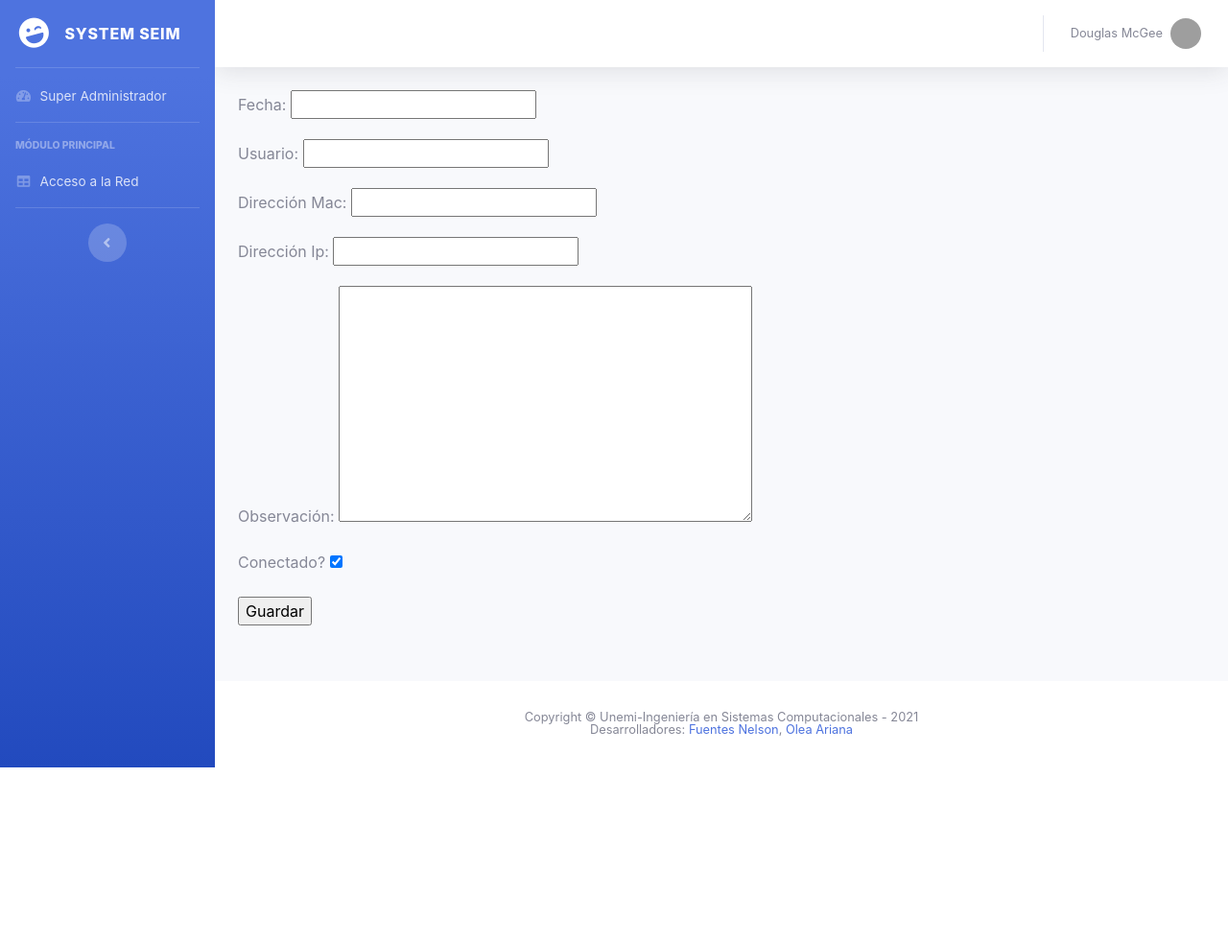
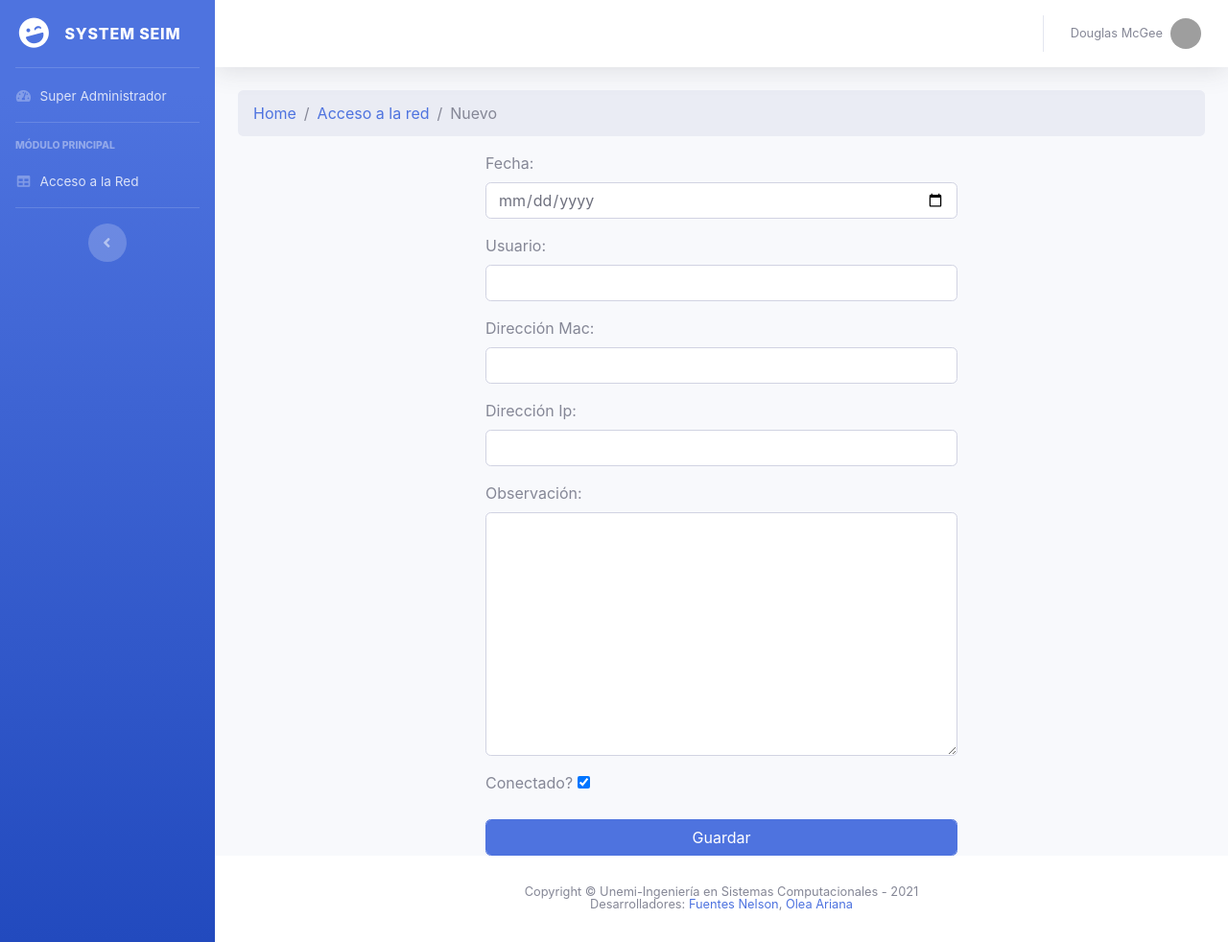
Before and after one commit to KevinPeraltaF/SofwareMies, a Django app: page /AccesoRed/nuevo in a window 1280 px wide. Shown: the whole page at 96% size. Before the commit the page ends 800 px from the top, so only its background shows below. Run offline with Django 3.2, Linux system fonts and the light colour scheme; some libraries are stand-ins or nearby versions; grey boxes are pictures that could not be loaded.

Commit message:
formulario con estilos boostrap

```diff
--- /dev/null
+++ b/mies/red/forms.py
@@ -0,0 +1,45 @@
+from django import forms
+from .models import AccesoRed
+
+class AccesoRedForm(forms.ModelForm):
+    """Form definition for AccesoRed."""
+
+    class Meta:
+        """Meta definition for AccesoRedform."""
+        model = AccesoRed
+        fields = ('fecha','usuario','direccion_mac','direccion_ip','observacion','estado',)
+        widgets = {
+            'fecha': forms.TextInput(
+                attrs={
+                    'type':'date',
+                    'class': 'form-control'
+                }
+            ),
+            'usuario': forms.TextInput(
+                attrs={
+                    'class': 'form-control'
+                }
+            ),
+            'direccion_mac': forms.TextInput(
+                attrs={
+                    'class': 'form-control'
+                }
+            ),
+            'direccion_ip': forms.TextInput(
+                attrs={
+                    'class': 'form-control'
+                }
+            ),
+            'observacion': forms.Textarea(
+                attrs={
+                    'class': 'form-control'
+                }
+            ),
+            'estado': forms.TextInput(
+                attrs={
+                    'type':'checkbox',
+                    'class': 'form-group ',
+                    'checked':'true'
+                }
+            ),
+        }
--- a/mies/red/views.py
+++ b/mies/red/views.py
@@ -4,8 +4,8 @@ from django.urls import reverse_lazy
 from django.views.generic import ListView
 from django.views.generic.detail import DetailView
 from django.views.generic.edit import (CreateView, UpdateView, DeleteView)
-from red.models import AccesoRed
-
+from .models import AccesoRed
+from .forms import AccesoRedForm
 # Create your views here.
 class AccesoRedListView(ListView):
     model = AccesoRed
@@ -15,6 +15,6 @@ class AccesoRedListView(ListView):
 
 class AccesoRedCreateView(CreateView):
     model = AccesoRed
+    form_class = AccesoRedForm
     template_name = "red/acceso_red_crear.html"
-    fields = ['fecha','usuario','direccion_mac','direccion_ip','observacion','estado']
     success_url = reverse_lazy('accesoRed_listar')
--- a/mies/templates/red/acceso_red_crear.html
+++ b/mies/templates/red/acceso_red_crear.html
@@ -3,11 +3,25 @@
 
 
 {% block content_main %}
+ <!-- Page Heading -->
+ <nav aria-label="breadcrumb">
+    <ol class="breadcrumb">
+        <li class="breadcrumb-item"><a href="{% url 'dashboard' %}">Home</a></li>
+        <li class="breadcrumb-item"><a href="{% url 'accesoRed_listar' %}">Acceso a la red</a></li>
+        <li class="breadcrumb-item active" aria-current="page">Nuevo</li>
+    </ol>
+</nav>
 
-<form method="post">
-    {% csrf_token %}
-    {{form.as_p}}
-    <input type="submit" value="Guardar" />
-</form>
+<div class="row">
+    <div class="col-md-3"></div>
+    <div class="col-md-6">
+        <form method="post">
+            {% csrf_token %}
+            {{form.as_p}}
+            <input class= "btn  btn-primary form-control"   type="submit" value="Guardar" />
+        </form>
+    </div>
+    <div class="col-md-3"></div>
+</div>
 
 {% endblock %}
```
